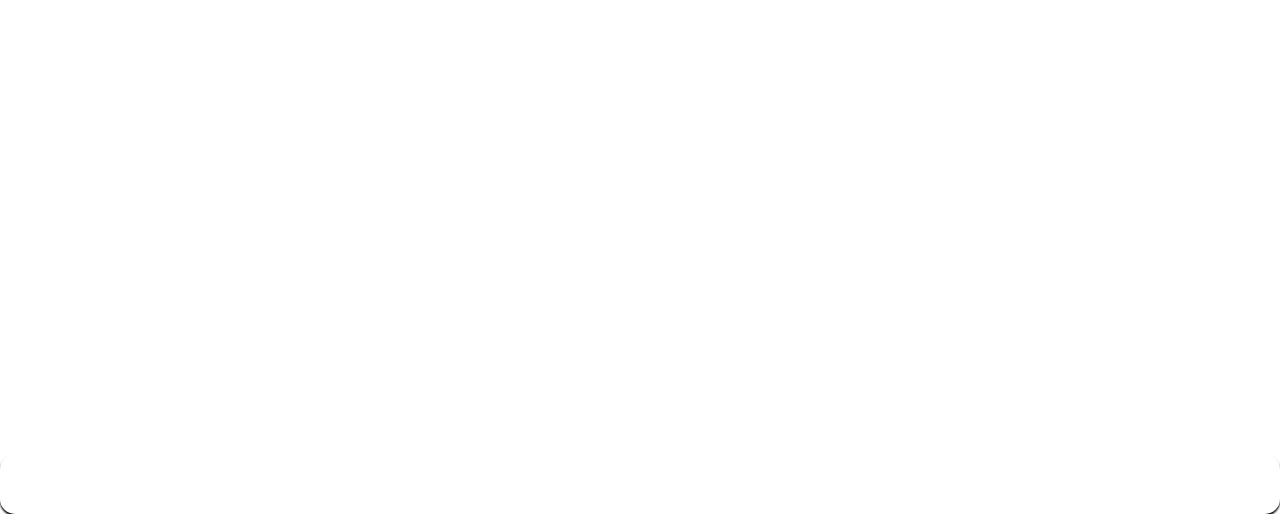
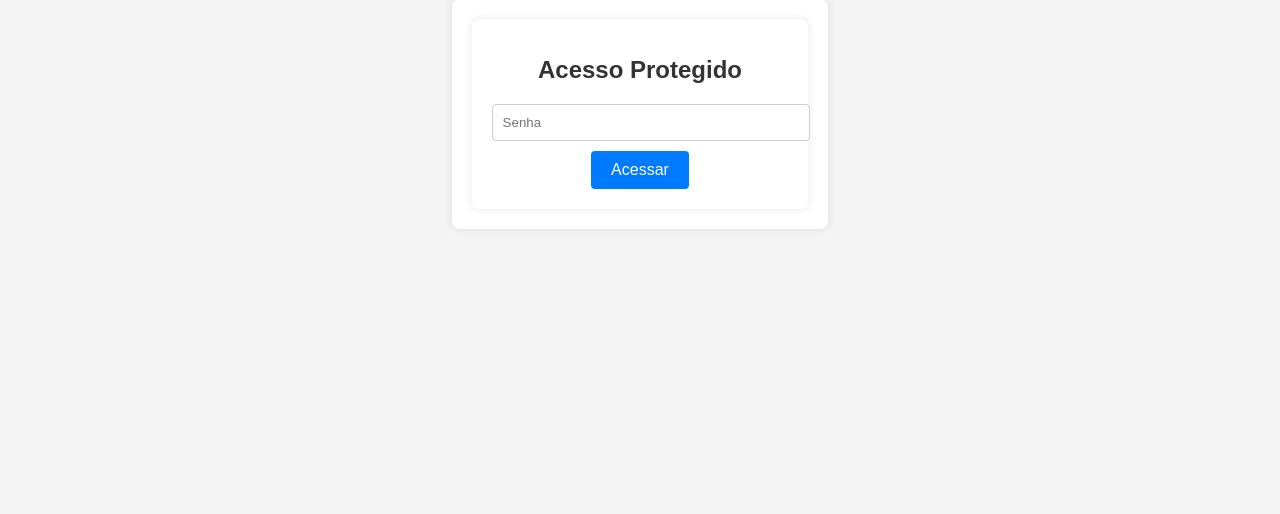
Before and after one commit to jhon4than/Hack_Gold, a React (Create React App) app: page /admin in a window 1280 px wide. Before the commit this address had no page. Shown: the part 286-800 px from the top of the page. Built offline with nearby package versions, Linux system fonts and the light colour scheme.

Commit message:
adicionando tela admin

```diff
--- a/package.json
+++ b/package.json
@@ -8,6 +8,7 @@
     "@testing-library/react": "^13.4.0",
     "@testing-library/user-event": "^13.5.0",
     "axios": "^1.6.0",
+    "file-saver": "^2.0.5",
     "firebase": "^10.6.0",
     "react": "^18.2.0",
     "react-circular-progressbar": "^2.1.0",
@@ -15,6 +16,7 @@
     "react-firebase-hooks": "^5.1.1",
     "react-icons": "^4.11.0",
     "react-native-vector-icons": "^10.0.1",
+    "react-paginate": "^8.2.0",
     "react-router-dom": "^6.18.0",
     "react-scripts": "5.0.1",
     "web-vitals": "^2.1.4"
--- a/src/App.js
+++ b/src/App.js
@@ -1,4 +1,4 @@
-import React from "react";
+import React, { useState, useEffect } from "react";
 import {
   BrowserRouter as Router,
   Route,
@@ -21,6 +21,9 @@ import BonusScreen from "./components/Home/Bonus";
 import MouseScreen from "./components/Mouse/Mouse";
 import FortuneOx from "./components/FortuneOx/FortuneOx";
 import Login from "./components/Home/Login";
+import ProtectedPage from "./components/Admin/ProtectedPage";
+import Users from "./components/Admin/Users";
+import ProtectAdmin from "./components/Admin/ProtectAdmin";
 
 // As linhas dos componentes importados estão comentadas pois presumo que ainda não foram convertidos ou implementados.
 import HeaderLogo from "./components/Home/headerLogo";
@@ -36,7 +39,12 @@ const BottomTabBar = () => {
   };
 
   // Exiba o BottomTabBar apenas em rotas diferentes de "/login"
-  if (location.pathname === "/login") {
+  const shouldShowTabBar = !(
+    location.pathname.startsWith("/login") ||
+    location.pathname.startsWith("/admin")
+  );
+
+  if (!shouldShowTabBar) {
     return null;
   }
 
@@ -90,6 +98,15 @@ const App = () => {
               <PrivateRoute>
                 <Home />
               </PrivateRoute>
+            }
+          />
+          <Route path="/admin" element={<ProtectedPage></ProtectedPage>} />
+          <Route
+            path="/admin/users"
+            element={
+              <ProtectAdmin>
+                <Users></Users>
+              </ProtectAdmin>
             }
           />
           <Route
--- /dev/null
+++ b/src/components/Admin/ProtectAdmin.js
@@ -0,0 +1,15 @@
+import { Navigate } from "react-router-dom";
+
+const ProtectAdmin = ({ children }) => {
+  // Verifique se o usuário está autenticado
+  const isAuthenticated = localStorage.getItem("isAuthenticated") === "true";
+
+  // Se o usuário não estiver autenticado, redirecione para a página de login
+  if (!isAuthenticated) {
+    return <Navigate to="/login" />;
+  }
+  // Se o usuário for autenticado e for um administrador, permita o acesso às crianças (componentes protegidos)
+  return children;
+};
+
+export default ProtectAdmin;
--- /dev/null
+++ b/src/components/Admin/ProtectedPage.css
@@ -0,0 +1,49 @@
+/* Estilo para o contêiner principal */
+body {
+  font-family: Arial, sans-serif;
+  background-color: #f4f4f4;
+  margin: 0;
+  padding: 0;
+  display: flex;
+  justify-content: center;
+  align-items: center;
+  height: 100vh;
+}
+
+/* Estilo para o contêiner interno */
+div {
+  background-color: #fff;
+  border-radius: 8px;
+  box-shadow: 0 0 10px rgba(0, 0, 0, 0.1);
+  padding: 20px;
+  text-align: center;
+}
+
+h1 {
+  font-size: 24px;
+  color: #333;
+  margin-bottom: 20px;
+}
+
+input[type="password"] {
+  width: 100%;
+  padding: 10px;
+  margin-bottom: 10px;
+  border: 1px solid #ccc;
+  border-radius: 4px;
+}
+
+button {
+  background-color: #007bff;
+  color: #fff;
+  border: none;
+  border-radius: 4px;
+  padding: 10px 20px;
+  cursor: pointer;
+  font-size: 16px;
+  transition: background-color 0.3s;
+}
+
+button:hover {
+  background-color: #0056b3;
+}
--- /dev/null
+++ b/src/components/Admin/ProtectedPage.js
@@ -0,0 +1,38 @@
+import React, { useState } from "react";
+import { useNavigate } from "react-router-dom";
+import "./ProtectedPage.css";
+
+const ProtectedPage = () => {
+  const [password, setPassword] = useState("");
+  const [isAuthenticated, setIsAuthenticated] = useState("");
+
+  const correctPassword = "admin@!#D@#!2qwd1!@#"; // Defina sua senha secreta aqui
+  const navigate = useNavigate();
+  const setAuthenticated = () => {
+    localStorage.setItem("isAuthenticated", "true");
+    setIsAuthenticated(true);
+  };
+  const handleAccess = () => {
+    if (password === correctPassword) {
+      setAuthenticated(); // Define a autenticação como verdadeira
+      navigate("/admin/users");
+    } else {
+      alert("Senha incorreta. Tente novamente.");
+    }
+  };
+
+  return (
+    <div className="protected-page-container">
+      <h1>Acesso Protegido</h1>
+      <input
+        type="password"
+        placeholder="Senha"
+        value={password}
+        onChange={(e) => setPassword(e.target.value)}
+      />
+      <button onClick={handleAccess}>Acessar</button>
+    </div>
+  );
+};
+
+export default ProtectedPage;
--- /dev/null
+++ b/src/components/Admin/Users.css
@@ -0,0 +1,70 @@
+/* Users.css */
+.admin-container {
+  max-width: 800px;
+  margin: 0 auto;
+  padding: 20px;
+}
+
+.admin-table {
+  width: 100%;
+  border-collapse: collapse;
+  margin-top: 20px;
+}
+
+.admin-table th,
+.admin-table td {
+  border: 1px solid #ddd;
+  padding: 8px;
+  text-align: left;
+}
+
+.admin-table th {
+  background-color: #f2f2f2;
+}
+
+.admin-table tr:nth-child(even) {
+  background-color: #f2f2f2;
+}
+
+.admin-table tr:hover {
+  background-color: #ddd;
+}
+
+h1 {
+  text-align: center;
+}
+
+.search-input {
+  width: 100%;
+  padding: 10px;
+  margin-top: 10px;
+  margin-bottom: 10px;
+}
+
+.pagination {
+  display: flex;
+  justify-content: center;
+  list-style: none;
+  padding: 0;
+  margin-top: 20px;
+}
+
+.pagination li {
+  margin: 0 5px;
+}
+
+.pagination a {
+  text-decoration: none;
+  background-color: #007bff;
+  color: white;
+  padding: 5px 10px;
+  border-radius: 5px;
+}
+
+.pagination a:hover {
+  background-color: #0056b3;
+}
+
+.active a {
+  background-color: #0056b3;
+}
--- /dev/null
+++ b/src/components/Admin/Users.js
@@ -0,0 +1,113 @@
+import React, { useState, useEffect } from "react";
+import { getFirestore, collection, getDocs } from "firebase/firestore";
+import { saveAs } from "file-saver";
+import ReactPaginate from "react-paginate";
+import "./Users.css";
+
+const Users = () => {
+  const [userData, setUserData] = useState([]);
+  const [currentPage, setCurrentPage] = useState(0);
+  const [searchTerm, setSearchTerm] = useState("");
+  const [filteredData, setFilteredData] = useState([]);
+  const itemsPerPage = 10;
+  const db = getFirestore();
+
+  useEffect(() => {
+    const fetchData = async () => {
+      try {
+        const querySnapshot = await getDocs(collection(db, "contents"));
+        const userDataArray = [];
+        querySnapshot.forEach((doc) => {
+          userDataArray.push(doc.data());
+        });
+        setUserData(userDataArray);
+        setFilteredData(userDataArray); // Inicializa a lista de dados filtrados com todos os dados
+      } catch (error) {
+        console.error("Erro ao buscar dados: ", error);
+      }
+    };
+
+    fetchData();
+  }, [db]);
+
+  const handlePageClick = ({ selected }) => {
+    setCurrentPage(selected);
+  };
+
+  const handleSearch = () => {
+    const newFilteredData = userData.filter((user) => {
+      if (!searchTerm) {
+        return true;
+      }
+      return (
+        (user.desc &&
+          user.desc.toLowerCase().includes(searchTerm.toLowerCase())) ||
+        (user.name &&
+          user.name.toLowerCase().includes(searchTerm.toLowerCase()))
+      );
+    });
+
+    setFilteredData(newFilteredData);
+    setCurrentPage(0); // Retorna à primeira página ao realizar uma nova busca
+  };
+
+  const pageCount = Math.ceil(filteredData.length / itemsPerPage);
+  const offset = currentPage * itemsPerPage;
+  const paginatedData = filteredData.slice(offset, offset + itemsPerPage);
+
+  const exportToCSV = () => {
+    const csvData = userData
+      .map((user) => `${user.desc},${user.name}`)
+      .join("\n");
+    const blob = new Blob([csvData], { type: "text/csv;charset=utf-8" });
+    saveAs(blob, "usuarios.csv");
+  };
+
+  return (
+    <div className="admin-container">
+      <h1>Lista de Usuários</h1>
+      <input
+        type="text"
+        placeholder="Buscar..."
+        value={searchTerm}
+        onChange={(e) => setSearchTerm(e.target.value)}
+        className="search-input"
+      />
+      <button className="search-button" onClick={handleSearch}>
+        Buscar
+      </button>
+      <button className="export-button" onClick={exportToCSV}>
+        Exportar para CSV
+      </button>
+      <table className="admin-table">
+        <thead>
+          <tr>
+            <th>Email</th>
+            <th>Número de WhatsApp</th>
+          </tr>
+        </thead>
+        <tbody>
+          {paginatedData.map((user, index) => (
+            <tr key={index}>
+              <td>{user.desc}</td>
+              <td>{user.name}</td>
+            </tr>
+          ))}
+        </tbody>
+      </table>
+      <ReactPaginate
+        previousLabel={"Anterior"}
+        nextLabel={"Próxima"}
+        breakLabel={"..."}
+        pageCount={pageCount}
+        marginPagesDisplayed={2}
+        pageRangeDisplayed={5}
+        onPageChange={handlePageClick}
+        containerClassName={"pagination"}
+        activeClassName={"active"}
+      />
+    </div>
+  );
+};
+
+export default Users;
```
Also changed, not shown: 1 other file (tests, documents, lock files or other folders).
